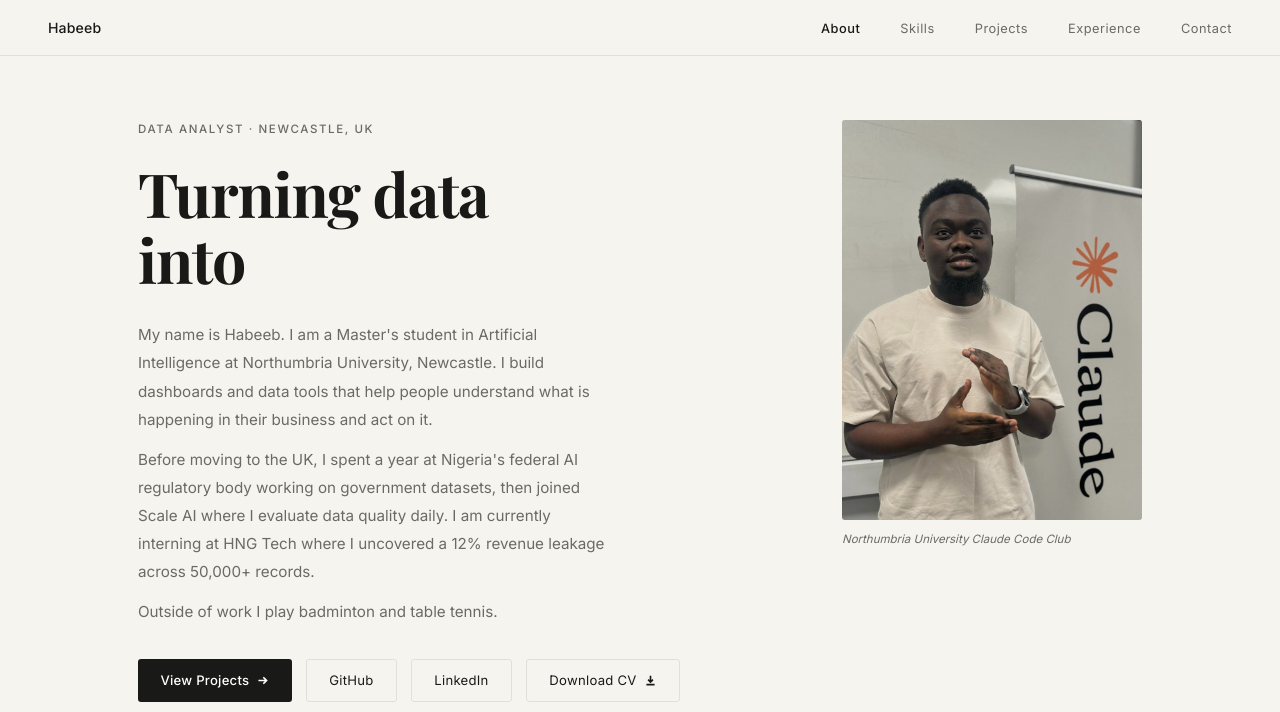
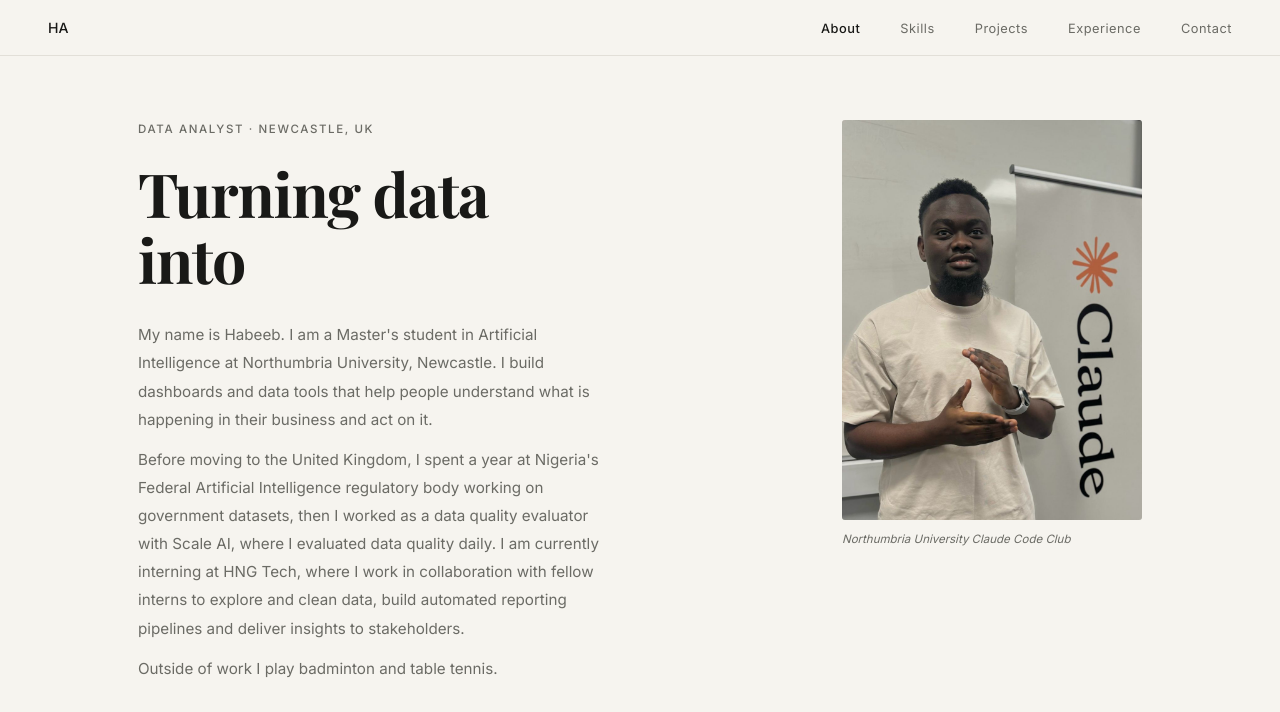
Before and after one commit to habeeb-prog/habeeb-prog.github.io, a plain HTML site: page index.html in a window 1280 px wide. Shown: the top 712 px of the page. Drawn offline with nearby package versions, Linux system fonts and the light colour scheme; a web font is replaced by a local one.

Commit message:
Update index.html

```diff
--- a/index.html
+++ b/index.html
@@ -250,7 +250,7 @@ footer { background:var(--text); text-align:center; padding:1.5rem; font-size:0.
 <body>
 
 <nav>
-  <a href="#" class="nav-logo">Habeeb</a>
+  <a href="#" class="nav-logo">HA</a>
   <ul class="nav-links">
     <li><a href="#about">About</a></li>
     <li><a href="#skills">Skills</a></li>
@@ -268,7 +268,7 @@ footer { background:var(--text); text-align:center; padding:1.5rem; font-size:0.
 
     <div class="hero-bio">
       <p>My name is Habeeb. I am a Master's student in Artificial Intelligence at Northumbria University, Newcastle. I build dashboards and data tools that help people understand what is happening in their business and act on it.</p>
-      <p>Before moving to the UK, I spent a year at Nigeria's federal AI regulatory body working on government datasets, then joined Scale AI where I evaluate data quality daily. I am currently interning at HNG Tech where I uncovered a 12% revenue leakage across 50,000+ records.</p>
+      <p>Before moving to the United Kingdom, I spent a year at Nigeria's Federal Artificial Intelligence regulatory body working on government datasets, then I worked as a data quality evaluator with Scale AI, where I evaluated data quality daily. I am currently interning at HNG Tech, where I work in collaboration with fellow interns to explore and clean data, build automated reporting pipelines and deliver insights to stakeholders.</p>
       <p>Outside of work I play badminton and table tennis.</p>
     </div>
 
```
